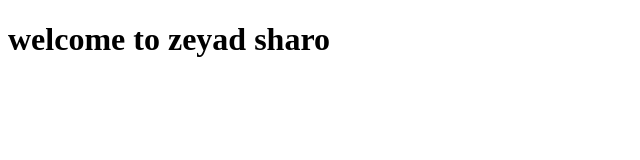
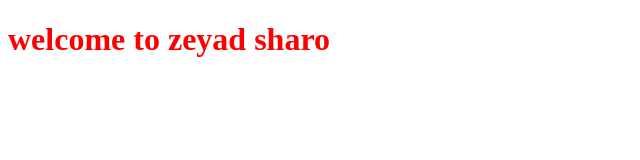
Before and after one commit to zeyadsharo/zeyadsharo.github.io, a plain HTML site: page index.html in a window 1280 px wide. Shown: the whole page, without its empty margins (0-640 px from the left). Drawn offline with Linux system fonts and the light colour scheme.

Commit message:
change color

```diff
--- a/index.html
+++ b/index.html
@@ -6,7 +6,7 @@
 
 <body id="top">
 
-	<h1> welcome to zeyad sharo</h1>
+	<h1 style="color:red"> welcome to zeyad sharo</h1>
 
 </body>
 
```
